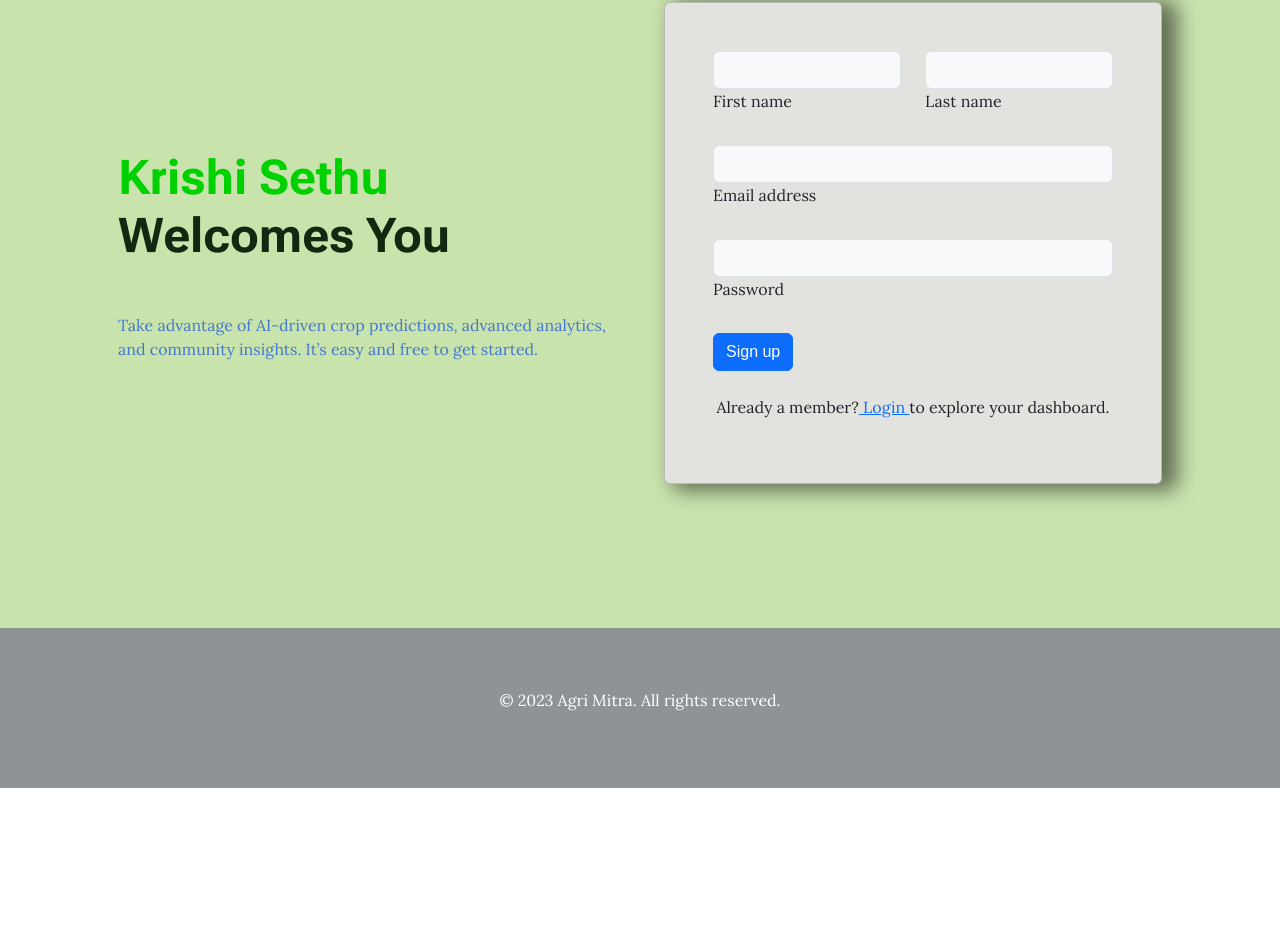
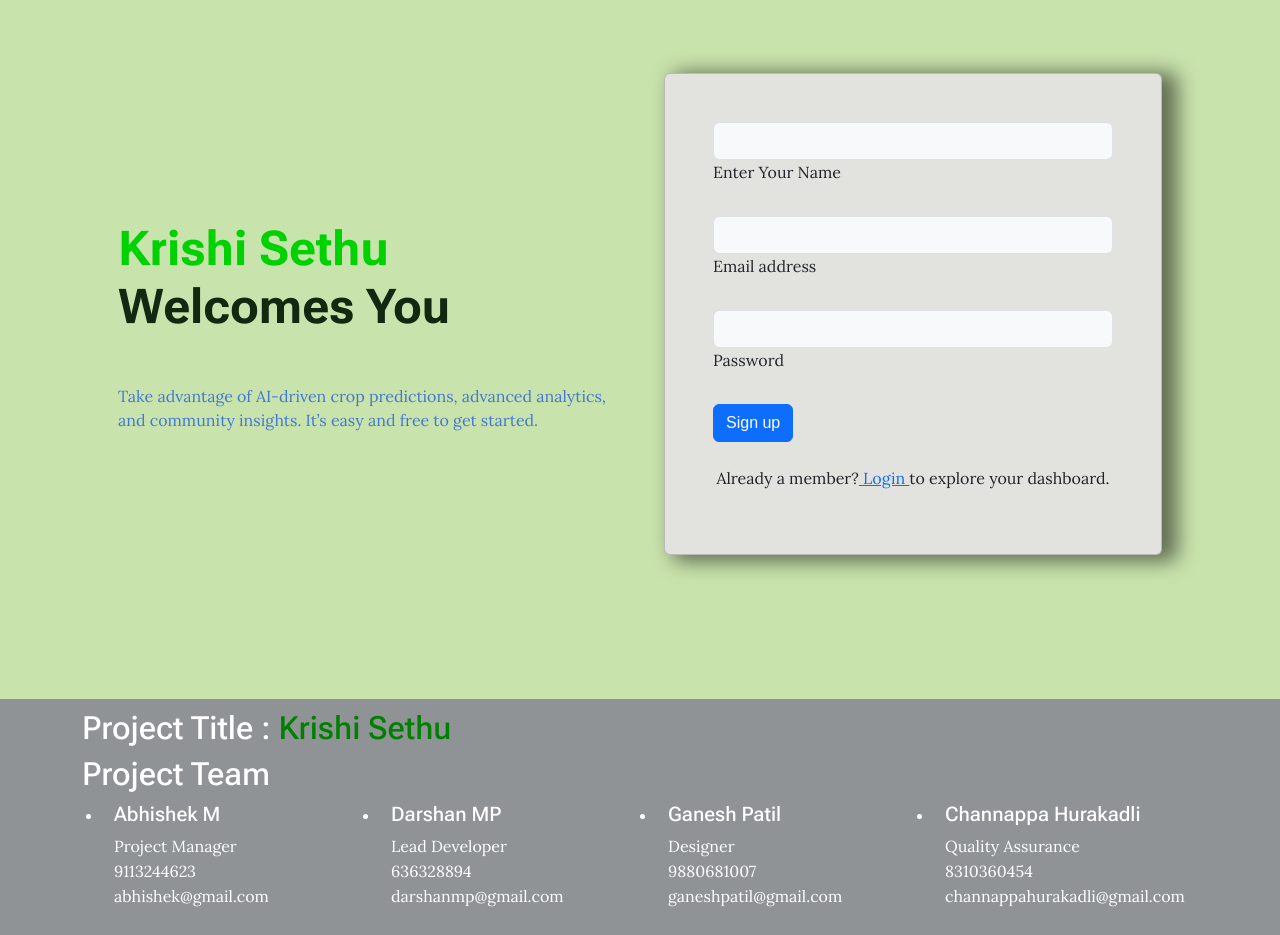
Before and after one commit to Channappa-Hurakadli/agri-app, a React (Vite) app: page /signup in a window 1280 px wide. Shown: the part 220-1155 px from the top of the page. Before the commit the page ends 1008 px from the top, so only its background shows below. Built offline with nearby package versions, Linux system fonts and the light colour scheme.

Commit message:
almost done

```diff
--- a/src/App.css
+++ b/src/App.css
@@ -105,11 +105,11 @@
   .app-footer {
     background-color: #8f9396; /* Example color */
     color: white;
-    display: flex;
-    justify-content: center;
+    /* display: flex; */
+    /* justify-content: center; */
     align-items: center;
-    padding: 10px 0;
-    position: relative;
+    padding: 10px;
+    /* position: relative; */
     bottom: 0;
     min-height: 20vh;
     width: 100%;
@@ -123,7 +123,7 @@ input{
 .navbar-txt{
   font-size: 1.25rem;
 }
-h1,h3{
+h1,h3,h2,h5{
   font-family: "Roboto Flex", sans-serif;
   transition: font-size 0.5s ease-in-out;
 }
@@ -251,7 +251,7 @@ p,label{
   opacity: 0; /* Initially invisible */
   overflow: hidden; /* Prevent overflow */
   transition: max-height 0.3s ease, opacity 0.3s ease; /* Transition for max-height and opacity */
-  flex-basis: 10%;
+  flex-basis: 5%;
 
 }
 
--- a/src/App.jsx
+++ b/src/App.jsx
@@ -13,6 +13,7 @@ import Input from './components/Input';
 import Profile from './components/Profile';
 import Update from './components/Update';
 import ForgotPassword from './components/ForgotPassword';
+import PageFooter from './components/PageFooter';
 
 function App() {
   const aboutRef = useRef(null);
@@ -35,6 +36,8 @@ function App() {
     <div className="app-container">
 
       <Navbar handleClick = {handleClick} />
+      <Hero />
+
        {/* <div className="emptyArea ">
         </div> */}
       <Routes>
@@ -46,16 +49,16 @@ function App() {
           <Route path='/forgotpassword' element={<ForgotPassword/>}/>
           <Route exact path="/" element={
             <>
-              <Hero />
               <Carousel />
               <About ref={aboutRef}/>
               <Services ref={serviceRef} />
-              <Contact ref={contactRef} />
+              {/* <Contact ref={contactRef} /> */}
             </>
           }/>
       </Routes>
       <footer className="app-footer">
-        <p>&copy; 2023 Agri Mitra. All rights reserved.</p>
+        {/* <p>&copy; 2023 Agri Mitra. All rights reserved.</p> */}
+        <PageFooter/>
       </footer>
     </div>
   );
--- a/src/components/Navbar.jsx
+++ b/src/components/Navbar.jsx
@@ -31,9 +31,9 @@ function Navbar(props) {
                             <li className="nav-item">
                                 <Link className="nav-link" onClick={(evt) => props.handleClick(evt, "services")} to="/">Services</Link>
                             </li>
-                            <li className="nav-item">
+                            {/* <li className="nav-item">
                                 <Link className="nav-link" onClick={(evt) => props.handleClick(evt, "contact")} to="/">Contact</Link>
-                            </li>
+                            </li> */}
 
 
                         </ul>
--- /dev/null
+++ b/src/components/PageFooter.jsx
@@ -0,0 +1,38 @@
+import React from 'react'
+
+function PageFooter() {
+    return (
+        <div className='container'>
+            <h2>Project Title : <span className="" style={{color:'green'}}>Krishi Sethu</span></h2>
+            <h2>Project Team</h2>
+            <ul className="row">
+                <li className="col-3">
+                    <h5>Abhishek M</h5>
+                    <label>Project Manager</label><br />
+                    <label>9113244623</label><br />
+                    <label>abhishek@gmail.com</label>
+                </li>
+                <li className="col-3">
+                    <h5>Darshan MP</h5>
+                    <label>Lead Developer</label><br />
+                    <label>636328894</label><br />
+                    <label>darshanmp@gmail.com</label>
+                </li>
+                <li className="col-3">
+                    <h5>Ganesh Patil</h5>
+                    <label>Designer</label><br />
+                    <label>9880681007</label><br />
+                    <label>ganeshpatil@gmail.com</label>
+                </li>
+                <li className="col-3">
+                    <h5>Channappa Hurakadli</h5>
+                    <label>Quality Assurance</label><br />
+                    <label>8310360454</label><br />
+                    <label>channappahurakadli@gmail.com</label>
+                </li>
+            </ul>
+        </div>
+    )
+}
+
+export default PageFooter
--- a/src/components/Profile.jsx
+++ b/src/components/Profile.jsx
@@ -6,7 +6,7 @@ function Profile() {
   const [selectedImage, setSelectedImage] = useState("/profileImg.webp");
   const queries = [{ query: "1st query", date: "12-09-2024" }, { query: "2nd query", date: "12-09-2024" }, { query: "3rd query", date: "12-09-2024" }]
 
-  const details = {name:"User name",email:"user email"}
+  const details = { name: "User name", email: "user email" }
 
   const handleClick = () => {
     setBar(!bar);
@@ -47,7 +47,7 @@ function Profile() {
 
       <div className="profile d-flex justify-content-between">
         {/* navbar division */}
-        <nav className={`navbar justify-content-start border bg-body-secondary align-content-start ${bar ? 'show' : ''} profile-navbar`}>
+        <nav className={`navbar bg-body-secondary  ${bar ? 'show' : ''} profile-navbar`}>
           <ul className="nav flex-column">
             {/* query */}
             <li className="nav-item">
@@ -59,11 +59,20 @@ function Profile() {
                 <h5 className="offcanvas-title" id="offcanvasRightLabel">Ask Query</h5>
                 <button type="button" className="btn-close" data-bs-dismiss="offcanvas" aria-label="Close"></button>
               </div>
+              {/* content  */}
               <div className="offcanvas-body p-3">
 
+                <div className="mb-3 mt-3">
+                  <label htmlhtmlFor="exampleFormControlInput1" className="form-label">Enter Your Email Adress</label>
+                  <input type="email" className="form-control" id="exampleFormControlInput1" placeholder="name@example.com" />
+                </div>
+                <div className='mb-3'>
+                  <label htmlhtmlFor="mobile" className="form-label">Phone Number</label>
+                  <input type="text" className="form-control" id="mobile" placeholder="Enter Your Phone Number" />
+                </div>
                 <div className="mb-3">
-                  <label htmlFor="exampleFormControlTextarea1" className="form-label">Share Your Query</label>
-                  <textarea className="form-control" id="exampleFormControlTextarea1" rows="3"></textarea>
+                  <label htmlhtmlFor="exampleFormControlTextarea1" className="form-label">Enter Your Query</label>
+                  <textarea className="form-control" id="exampleFormControlTextarea1" rows="3" minLength={25} ></textarea>
                 </div>
                 <button type="submit" className="btn btn-success">Submit</button>
 
@@ -71,9 +80,39 @@ function Profile() {
             </div>
 
             {/* edit  */}
+            {/* <!-- Button trigger modal --> */}
             <li className="nav-item">
-              <Link className="nav-link" to="/update"><i className="fa-solid fa-pen-to-square" ></i></Link>
+              <Link className="nav-link" to=""><i className="fa-solid fa-pen-to-square" data-bs-toggle="modal" data-bs-target="#staticBackdrop"></i></Link>
             </li>
+
+
+            {/* <!-- Modal --> */}
+            <div className="modal fade" id="staticBackdrop" data-bs-backdrop="static" data-bs-keyboard="false" tabIndex="-1" aria-labelledby="staticBackdropLabel" aria-hidden="true">
+              <div className="modal-dialog">
+                <div className="modal-content">
+                  <div className="modal-header">
+                    <h1 className="modal-title fs-5" id="staticBackdropLabel">Edit Details</h1>
+                    <button type="button" className="btn-close" data-bs-dismiss="modal" aria-label="Close"></button>
+                  </div>
+                  <div className="modal-body modal-dialog-scrollable">
+                    <div className="mb-3">
+                      <label htmlFor="changename" className="form-label">Enter Your Name</label>
+                      <input type="text" className="form-control" id="changename" placeholder="Enter The New Name" />
+                    </div>
+                    <div className="mb-3">
+                      <label htmlFor="changeimage" className="form-label">Choose Profile Image</label>
+                      <br />
+                      <input type="file" className="form-control" id="changeimage" aria-describedby="inputGroupFileAddon04" aria-label="Upload" />
+                    </div>
+                  </div>
+
+                  <div className="modal-footer">
+                    <button type="button" className="btn btn-secondary" data-bs-dismiss="modal">Close</button>
+                    <button type="button" className="btn btn-primary" data-bs-dismiss="modal">Save</button>
+                  </div>
+                </div>
+              </div>
+            </div>
             {/* logout  */}
             <li className="nav-item">
               <Link className="nav-link" to=""><i className="fa-solid fa-right-from-bracket logout"></i></Link>
@@ -101,9 +140,9 @@ function Profile() {
             onChange={handleInput}
           />
           <div className=" d-flex flex-column">
-            <label htmlFor="name" className="text-start">Name : <span>{details.name}</span> </label>
+            <label htmlhtmlFor="name" className="text-start">Name : <span>{details.name}</span> </label>
             <br />
-            <label htmlFor="email">Email : <span>{details.email}</span> </label>
+            <label htmlhtmlFor="email">Email : <span>{details.email}</span> </label>
           </div>
         </div>
 
--- a/src/components/Register.jsx
+++ b/src/components/Register.jsx
@@ -10,11 +10,11 @@ function Register() {
                 <div className="container px-4 py-5 px-md-5 text-center text-lg-start my-5">
                     <div className="row gx-lg-5 align-items-center mb-5">
                         <div className="col-lg-6 mb-5 mb-lg-0" style={{ zIndex: 10 }}>
-                            <h1 className="my-5 display-5 fw-bold ls-tight" style={{color: 'hsl(120, 100%, 41%)' }}>
+                            <h1 className="my-5 display-5 fw-bold ls-tight" style={{ color: 'hsl(120, 100%, 41%)' }}>
                                 Krishi Sethu<br />
-                                <span style={{  color: 'hsl(115, 44%, 11%)' }}>Welcomes You</span>
+                                <span style={{ color: 'hsl(115, 44%, 11%)' }}>Welcomes You</span>
                             </h1>
-                            <p className="mb-4 opacity-70" style={{  color: 'hsla(222 94% 46% / 0.69)' }}>
+                            <p className="mb-4 opacity-70" style={{ color: 'hsla(222 94% 46% / 0.69)' }}>
                                 Take advantage of AI-driven crop predictions, advanced analytics, and community insights. It’s easy and free to get started.
                             </p>
                         </div>
@@ -28,18 +28,13 @@ function Register() {
                                     <form>
                                         {/* <!-- 2 column grid layout with text inputs for the first and last names --> */}
                                         <div className="row">
-                                            <div className="col-md-6 mb-4">
+                                            <div className="col-md-12 mb-4">
                                                 <div data-mdb-input-init className="form-outline">
                                                     <input type="text" id="form3Example1" className="form-control bg-body-tertiary" />
-                                                    <label className="form-label" htmlFor="form3Example1">First name</label>
+                                                    <label className="form-label" htmlFor="form3Example1">Enter Your Name</label>
                                                 </div>
                                             </div>
-                                            <div className="col-md-6 mb-4">
-                                                <div data-mdb-input-init className="form-outline">
-                                                    <input type="text" id="form3Example2" className="form-control bg-body-tertiary" />
-                                                    <label className="form-label" htmlFor="form3Example2">Last name</label>
-                                                </div>
-                                            </div>
+
                                         </div>
 
                                         {/* <!-- Email input --> */}
@@ -57,9 +52,10 @@ function Register() {
 
 
                                         {/* <!-- Submit button --> */}
-                                        <button type="submit" data-mdb-button-init data-mdb-ripple-init className="btn btn-primary btn-block mb-4">
+                                        <button type="button" formAction='submit' data-mdb-button-init data-mdb-ripple-init className="btn btn-primary btn-block mb-4" data-bs-toggle="modal" data-bs-target="#staticBackdrop">
                                             Sign up
                                         </button>
+
 
                                         {/* <!-- Register buttons --> */}
                                         <div className="text-center">
@@ -68,7 +64,28 @@ function Register() {
 
                                         </div>
                                     </form>
+
                                 </div>
+                            </div>
+                        </div>
+                    </div>
+                </div>
+
+                {/* <!-- Modal --> */}
+                <div className="modal fade" id="staticBackdrop" data-bs-backdrop="static" data-bs-keyboard="false" tabtabIndex="-1" aria-labelledby="staticBackdropLabel" aria-hidden="true">
+                    <div className="modal-dialog modal-dialog-centered">
+                        <div className="modal-content">
+                            <div className="modal-header">
+                                <h1 className="modal-title fs-5" id="staticBackdropLabel">Verify Your Email</h1>
+                                <button type="button" className="btn-close" data-bs-dismiss="modal" aria-label="Close"></button>
+                            </div>
+                            <div className="modal-body">
+                                <label htmlFor="" className="form-label">Enter the code sent to your email</label>
+                                <input type="text" className="form-control" id="" />
+                            </div>
+                            <div className="modal-footer">
+                                <button type="button" className="btn btn-secondary" data-bs-dismiss="modal">Cancel</button>
+                                <button type="button" className="btn btn-primary" data-bs-dismiss="modal" >Submit</button>
                             </div>
                         </div>
                     </div>
```
Also changed, not shown: src/components/LoginPage.jsx (+23 -2 lines). Lines whose indentation alone changed are shown as unchanged.
